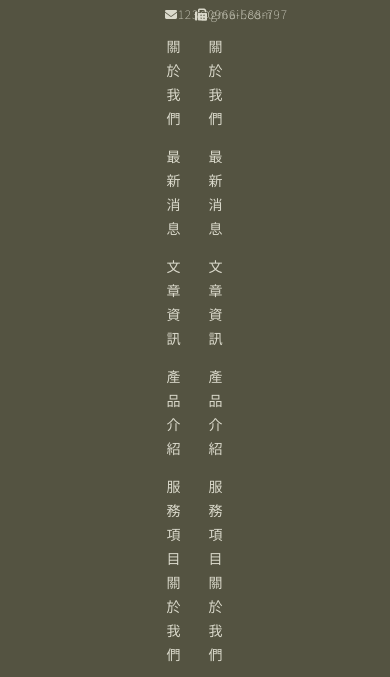
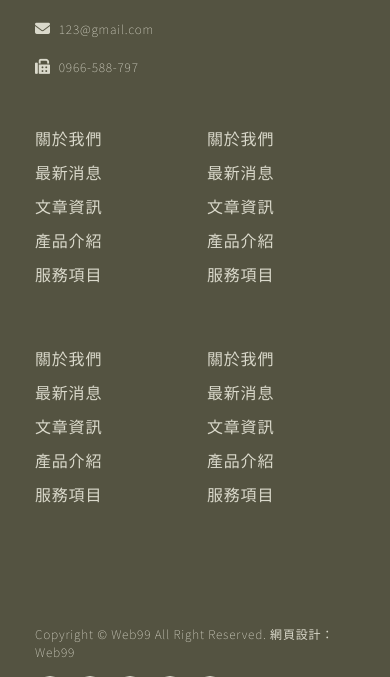
Before and after one commit to walaydesign/web99, a plain HTML site: page version-2/index.html in a window 390 px wide. Shown: the part 4875-5552 px from the top of the page. Drawn offline with Linux system fonts and the light colour scheme.

Commit message:
i don't know why I can't do the padding between each column for 35px on footer_nav, can you give me some insights

```diff
--- a/version-2/index.html
+++ b/version-2/index.html
@@ -357,13 +357,13 @@
         <!-- Left: Logo & Contact -->
         <div class="footer__contact col-md-4 col-12">
           <div class="footer__logo">
-            <img src="/web99/version-2/public/img/logo.svg" alt="logo" />
+            <img src="/version-2/public/img/logo.svg" alt="logo" />
           </div>
             <ul class="footer__info">
                 <li><i class="fas fa-phone"></i><span>04-2221-1989</span></li>
                 <li><i class="fas fa-map-marker-alt"></i><span>402 臺中市北區一中街96號</span></li>
                 <li><i class="fas fa-envelope"></i><span>123@gmail.com</span></li>
-                <li><i class="fas fa-fax"></i><span>0966-588-797</span></li>
+                <li><i class="fas fa-fax" class="fax"></i><span>0966-588-797</span></li>
             </ul>
         </div>
 
--- a/version-2/public/css/_common.scss
+++ b/version-2/public/css/_common.scss
@@ -400,7 +400,7 @@ main {
         padding: 0;
         margin: 0;
         display: flex;
-        flex-wrap:wrap;
+        flex-wrap: wrap;
 
         li {
             width: 50%;
@@ -410,29 +410,18 @@ main {
             box-sizing: border-box;
             white-space: nowrap;
             text-overflow: ellipsis;
-
-          a {
-            color: #DAD9CB;
-            text-decoration: none;
             display: flex;
             align-items: center;
-            transition: 0.3s;
-
-
-            &:hover {
-              opacity: 0.8;
-            }
+            gap: 8px;
 
         i {
         font-size: 15px;
-              color: #DAD9CB;
-              margin-right: 8px;
+        color: #dad9cb;
         }
 
         span {
         font-size: 12px;
-              color: #DAD9CB;
-            }
+        color: #dad9cb;
         }
     }
         }
@@ -442,6 +431,7 @@ main {
         margin-left: auto;
         max-width: 375px;
         text-align: right;
+    }
       .row {
         margin-bottom: 35px;
 
@@ -455,7 +445,7 @@ main {
         padding: 0;
 
         li {
-          margin-bottom: 14px;
+          margin-bottom: 10px;
           text-align: center;
 
           &:last-child {
@@ -465,7 +455,7 @@ main {
           a {
             text-decoration: none;
             color: #dad9cb;
-            font-size: 14px;
+            font-size: 16px;
 
             &:hover {
               text-decoration: underline;
@@ -473,10 +463,9 @@ main {
           }
         }
       }
-    }
 
     &__bottom {
-      padding-top: 46px;
+      padding-top: 24px;
       display: flex;
       justify-content: space-between;
       align-items: center;
@@ -511,3 +500,105 @@ main {
       }
     }
   }
+
+  @media (max-width: 1200px) {
+    .footer{
+        padding: 40px 30px;
+
+        &__top {
+          flex-direction: row;
+        }
+    }
+  }
+
+  @media (max-width: 768px) {
+    .footer {
+      padding: 40px 30px;
+
+      &__top {
+        flex-direction: column;
+      }
+
+      &__nav {
+        max-width: 100%;
+        margin-left: 0;
+        text-align: left;
+        padding-top: 20px;
+        padding-bottom: 20px;
+
+        .row {
+          flex-direction: row;
+          flex-wrap: wrap;
+
+          .col-sm-3 {
+            width: 50%;
+            margin-bottom: 20px;
+          }
+        }
+
+        ul {
+          li {
+            text-align: left;
+          }
+        }
+      }
+
+      &__info {
+        li {
+          width: 100%;
+        }
+      }
+
+      &__bottom {
+        flex-direction: column;
+        align-items: flex-start;
+        gap: 15px;
+
+        p {
+          text-align: left;
+        }
+
+        .footer__social {
+          justify-content: flex-start;
+        }
+      }
+    }
+  }
+
+  @media (max-width: 576px) {
+    .footer {
+      padding: 30px 20px;
+
+      &__logo {
+        img {
+          width: 140px;
+        }
+      }
+
+      &__nav {
+        .row {
+          .col-sm-3 {
+            width: 50%;
+            padding-top: 20px;
+            padding-bottom: 20px;
+          }
+        }
+      }
+
+      &__bottom {
+        p {
+          font-size: 12px;
+        }
+
+      &__social {
+          gap: 8px;
+
+          a {
+            width: 26px;
+            height: 26px;
+            font-size: 14px;
+          }
+        }
+      }
+    }
+  }
```
Also changed, not shown: version-2/public/css/style.css, 1 other file. Lines whose indentation alone changed are shown as unchanged.
